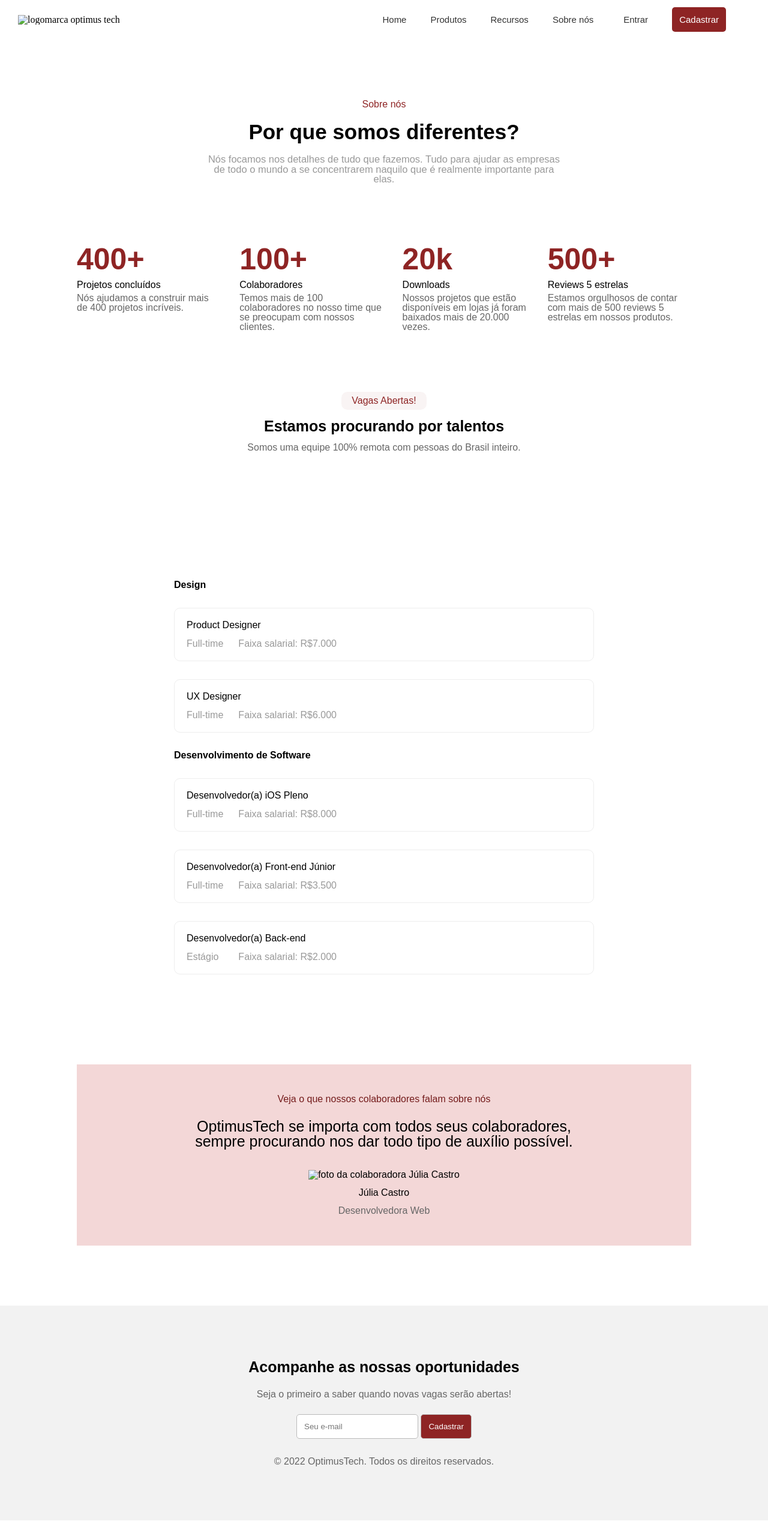
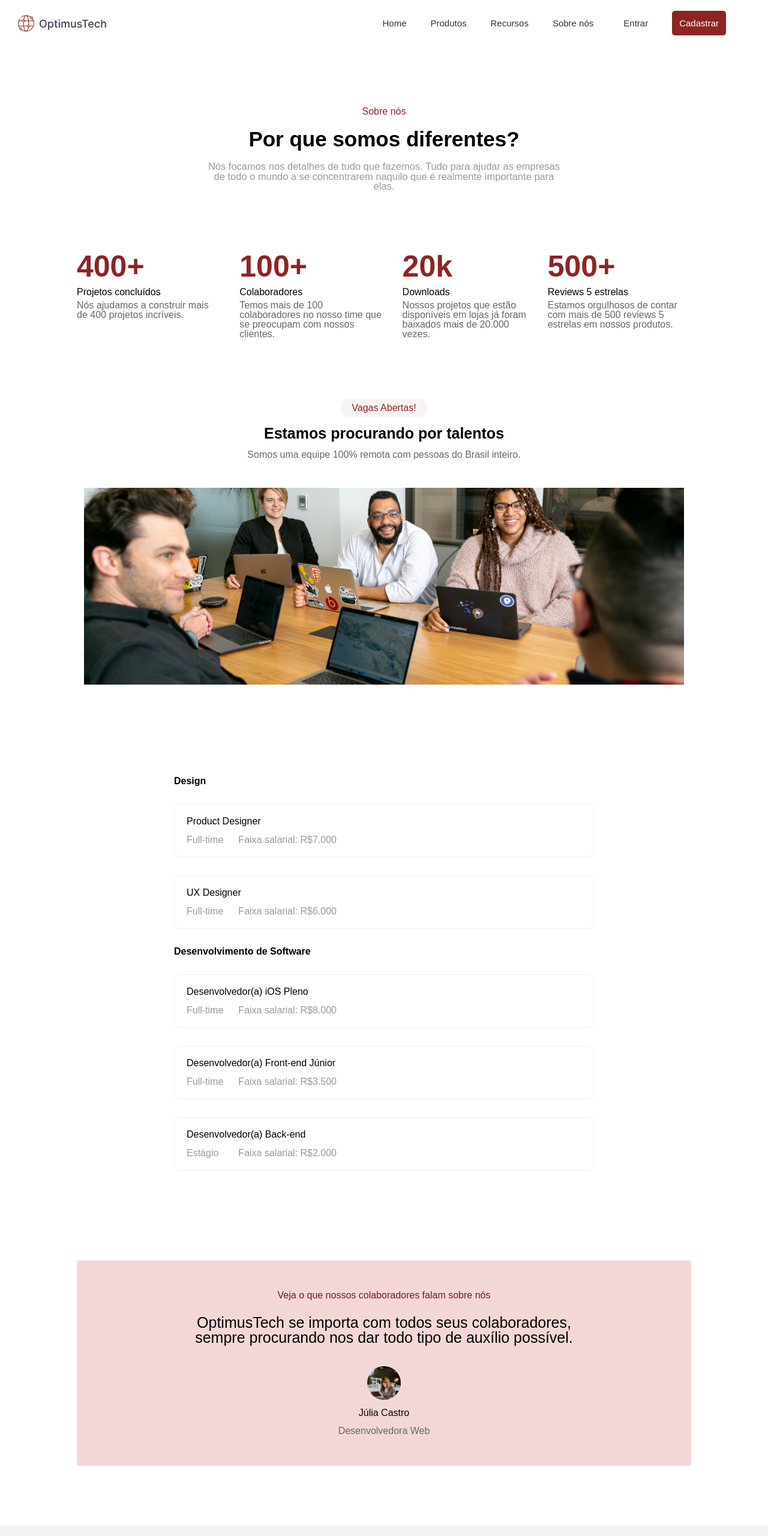
Before and after one commit to MarcioTDEV/7daysOfCodeAlura, a plain HTML site: page index.html in a window 1280 px wide. Shown: the top 2560 px of the page at 60% size. Before the commit the page ends 2534 px from the top, so only its background shows below. Drawn offline with Linux system fonts and the light colour scheme; files that its build step writes are made by us from their sources; files whose address does not match are found by name.

Commit message:
Update index.html

```diff
--- a/index.html
+++ b/index.html
@@ -4,14 +4,14 @@
     <meta charset="UTF-8">
     <meta http-equiv="X-UA-Compatible" content="IE=edge">
     <meta name="viewport" content="width=device-width, initial-scale=1.0">
-    <link rel="stylesheet" href="css/style.css">
-    <link rel="stylesheet" href="css/reset.css">
+    <link rel="stylesheet" href="style.css">
+    <link rel="stylesheet" href="reset.css">
 
     <title>desafioAlura</title>
 </head>
 <body>
     <header class="cabecalho">
-        <img src="images/logo.svg" alt="logomarca optimus tech">
+        <img src="logo.svg" alt="logomarca optimus tech">
         <div class="menu_icon" id="botao">
             <div class="bar1"></div>
             <div class="bar2"></div>
@@ -69,7 +69,7 @@
     <span class="tema--vagas">Vagas Abertas!</span>
     <h2 class="titulo--vagas">Estamos procurando por talentos</h2>
     <p class="paragrafo--vagas">Somos uma equipe 100% remota com pessoas do Brasil inteiro.</p>
-    <img src="images/equipe.png" alt="">
+    <img src="equipe.png" alt="">
    </section>
 
 
@@ -124,7 +124,8 @@
    <section class="colaboradores">
     <p class="depoimentos--titulo">Veja o que nossos colaboradores falam sobre nós</p>
     <h2 class="depoimento">OptimusTech se importa com todos seus colaboradores, sempre procurando nos dar todo tipo de auxílio possível.</h2>
-    <img src="images/avatar.png" alt="foto da colaboradora Júlia Castro">
+    <img src="
+              avatar.png" alt="foto da colaboradora Júlia Castro">
     <h3 class="nome-colaboradora">Júlia Castro
     </h3>
     <p class="funcao-colaboradora">Desenvolvedora Web</p>
```
